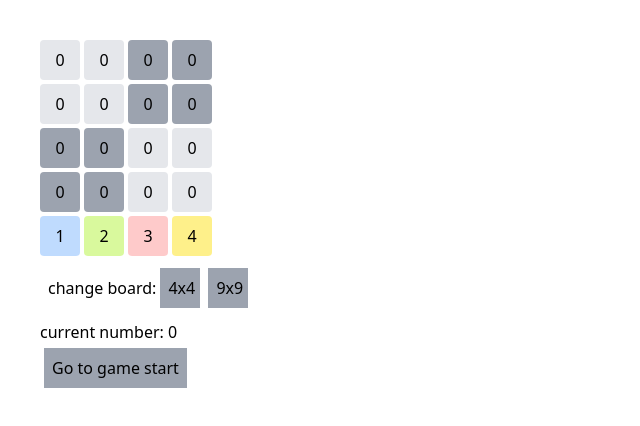
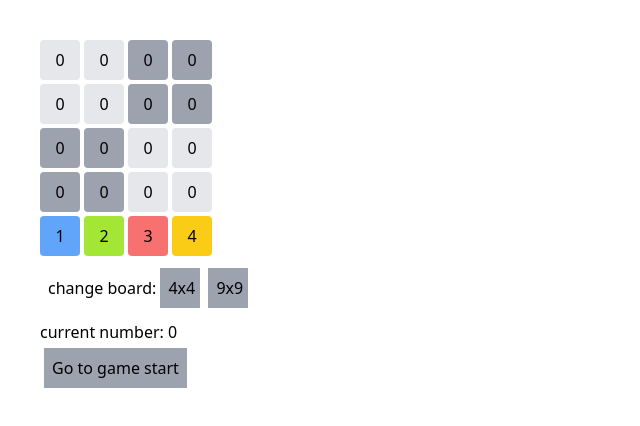
Before and after one commit to nickhart/SudokuNext, a Next.js app: page /sudoku in a window 1280 px wide. Shown: the top 426 px of the page, without its empty margins (0-640 px from the left). Built offline with nearby package versions, Linux system fonts and the light colour scheme.

Commit message:
a little color cleanup

```diff
--- a/src/components/Board.tsx
+++ b/src/components/Board.tsx
@@ -52,7 +52,7 @@ export const Board: React.FC<{
       <Cell
         value={index}
         key={key}
-        weight={300}
+        weight={1}
         onClick={() => onChoiceClick(index)}
       />
     );
--- a/src/components/Cell.tsx
+++ b/src/components/Cell.tsx
@@ -5,29 +5,26 @@ import classNames from "classnames";
 
 const cellStylesByIndex: Array<Array<string>> = [
   [ "bg-gray-200 hover:bg-gray-400", "bg-gray-400 hover:bg-gray-600" ],
-  [  "bg-blue-200 hover:bg-blue-400", "bg-blue-400 hover:bg-blue-600" ],
-  [  "bg-lime-200 hover:bg-lime-400", "bg-lime-400 hover:bg-lime-600" ],
-  [  "bg-red-200 hover:bg-red-400", "bg-red-400 hover:bg-red-600" ],
-  [  "bg-yellow-200 hover:bg-yellow-400", "bg-yellow-400 hover:bg-yellow-600" ],
-  [  "bg-purple-200 hover:bg-purple-400", "bg-purple-400 hover:bg-purple-600" ],
-  [  "bg-cyan-200 hover:bg-cyan-400", "bg-cyan-400 hover:bg-cyan-600" ],
-  [  "bg-amber-200 hover:bg-amber-400", "bg-amber-400 hover:bg-amber-600" ],
-  [  "bg-pink-200 hover:bg-pink-400", "bg-pink-400 hover:bg-pink-600" ],
-  [  "bg-teal-200 hover:bg-teal-400", "bg-teal-400 hover:bg-teal-600" ],
-  [  "bg-emerald-200 hover:bg-emerald-400", "bg-emerald-400 hover:bg-emerald-600" ]
+  [ "bg-blue-200 hover:bg-blue-400", "bg-blue-400 hover:bg-blue-600" ],
+  [ "bg-lime-200 hover:bg-lime-400", "bg-lime-400 hover:bg-lime-600" ],
+  [ "bg-red-200 hover:bg-red-400", "bg-red-400 hover:bg-red-600" ],
+  [ "bg-yellow-200 hover:bg-yellow-400", "bg-yellow-400 hover:bg-yellow-600" ],
+  [ "bg-purple-200 hover:bg-purple-400", "bg-purple-400 hover:bg-purple-600" ],
+  [ "bg-cyan-200 hover:bg-cyan-400", "bg-cyan-400 hover:bg-cyan-600" ],
+  [ "bg-orange-200 hover:bg-orange-400", "bg-orange-400 hover:bg-orange-600" ],
+  [ "bg-teal-200 hover:bg-teal-400", "bg-teal-400 hover:bg-teal-600" ],
+  [ "bg-pink-200 hover:bg-pink-400", "bg-pink-400 hover:bg-pink-600" ],
+  [ "bg-emerald-200 hover:bg-emerald-400", "bg-emerald-400 hover:bg-emerald-600" ]
 ];
 
-function stylesForIndex(index: number, weight: number): string {
-  if (index >= 0 && index < cellStylesByIndex.length) {
-    const cellStyles = cellStylesByIndex[index];
+function stylesForValue(value: number, weight: number): string {
+  if (value >= 0 && value < cellStylesByIndex.length) {
+    const cellStyles = cellStylesByIndex[value];
     if (weight >= 0 && weight < cellStyles.length) {
       return cellStyles[weight];
     }
   }
-
-  const value = index % cellStylesByIndex.length;
-  return cellStylesByIndex[value][0];
-  // return "bg-red-600 hover:bg-red-800";
+  return "bg-red-600 hover:bg-red-800";
 }
 
 export const Cell: React.FC<{
@@ -36,7 +33,7 @@ export const Cell: React.FC<{
   onClick: (index: number) => void;
 }> = ({ value, weight, onClick }) => {
 
-  const colorStyles = stylesForIndex(value, weight);
+  const colorStyles = stylesForValue(value, weight);
 
   const combinedClassName = classNames('w-10 h-10 rounded', colorStyles);
 
```
